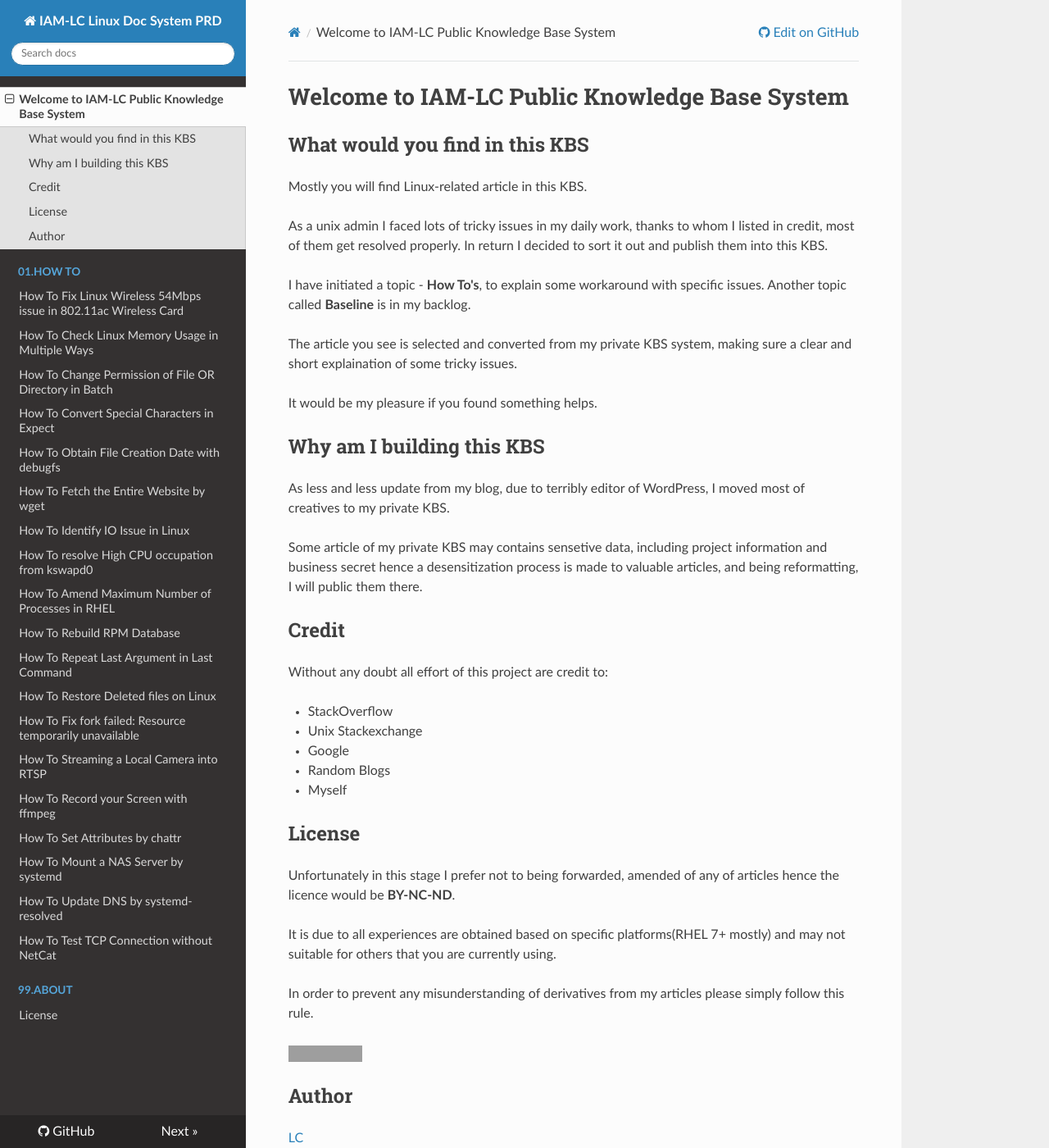
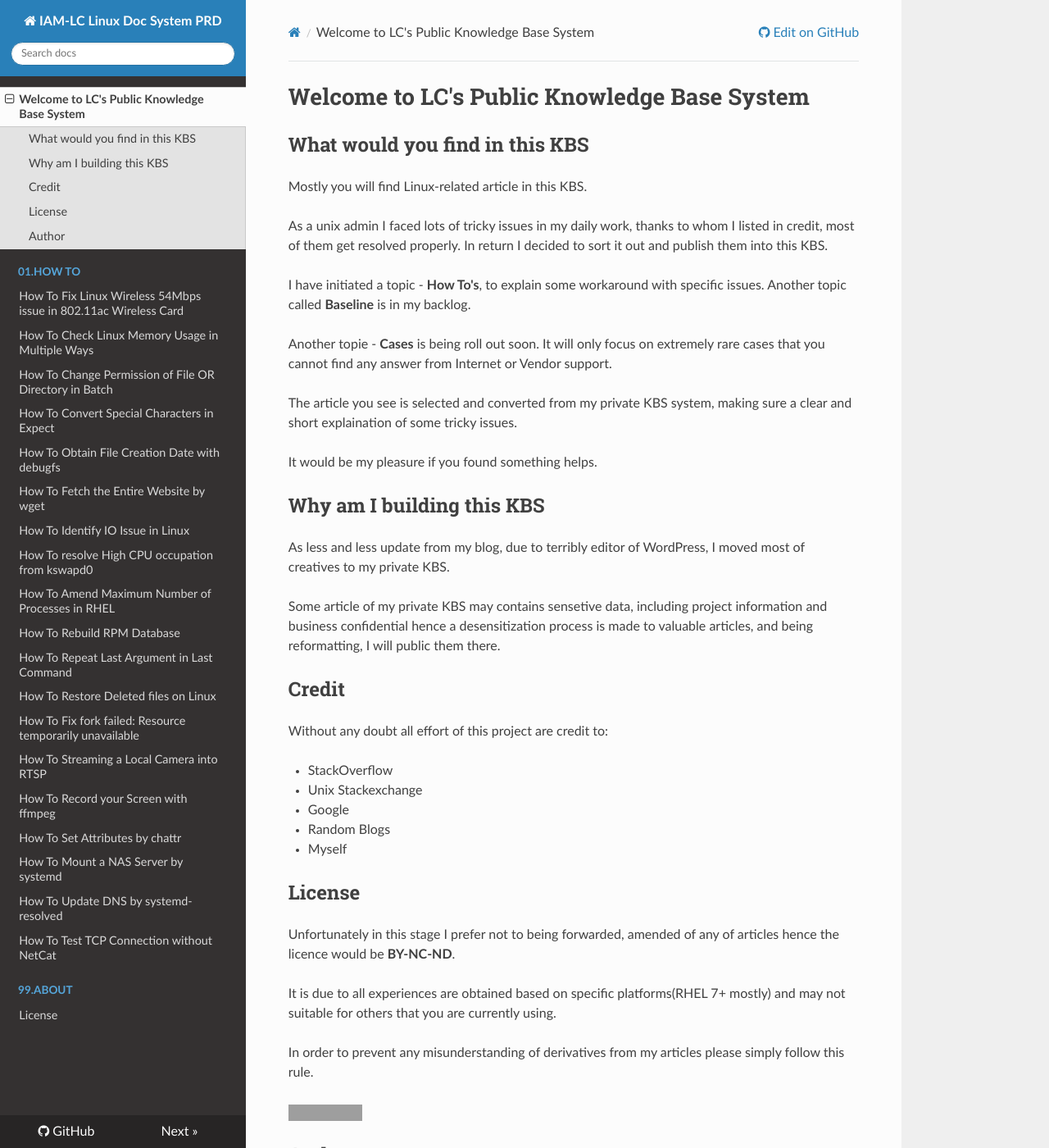
Before and after one commit to lingxide/Linux-Doc-System-PRD, an MkDocs documentation site: the page built from docs/index.md, in a window 1280 px wide and 1400 px high. Shown: the whole window at 82% size. Built offline with MkDocs 1.6.1, drawn with Linux system fonts in a browser that asks for light colours; nearby versions of some CDN libraries; some of the changed text lies outside the part shown; grey boxes are pictures that could not be loaded.

Commit message:
08/27/20 17:24:59 - Auto Integrate System Action

```diff
--- a/docs/index.md
+++ b/docs/index.md
@@ -1,4 +1,4 @@
-# Welcome to IAM-LC Public Knowledge Base System
+# Welcome to LC's Public Knowledge Base System
 
 ## What would you find in this KBS
 
@@ -8,6 +8,8 @@ As a unix admin I faced lots of tricky issues in my daily work, thanks to whom I
 
 I have initiated a topic - **How To's**, to explain some workaround with specific issues. Another topic called **Baseline** is in my backlog.
 
+Another topie - **Cases** is being roll out soon. It will only focus on extremely rare cases that you cannot find any answer from Internet or Vendor support.
+
 The article you see is selected and converted from my private KBS system, making sure a clear and short explaination of some tricky issues.
 
 It would be my pleasure if you found something helps.
@@ -16,7 +18,7 @@ It would be my pleasure if you found something helps.
 
 As less and less update from my blog, due to terribly editor of WordPress, I moved most of creatives to my private KBS.
 
-Some article of my private KBS may contains sensetive data, including project information and business secret hence a desensitization process is made to valuable articles, and being reformatting, I will public them there.
+Some article of my private KBS may contains sensetive data, including project information and business confidential hence a desensitization process is made to valuable articles, and being reformatting, I will public them there.
 
 ## Credit
 
```
Also changed, not shown: other parts of docs/index.md (+1 -1 lines).
